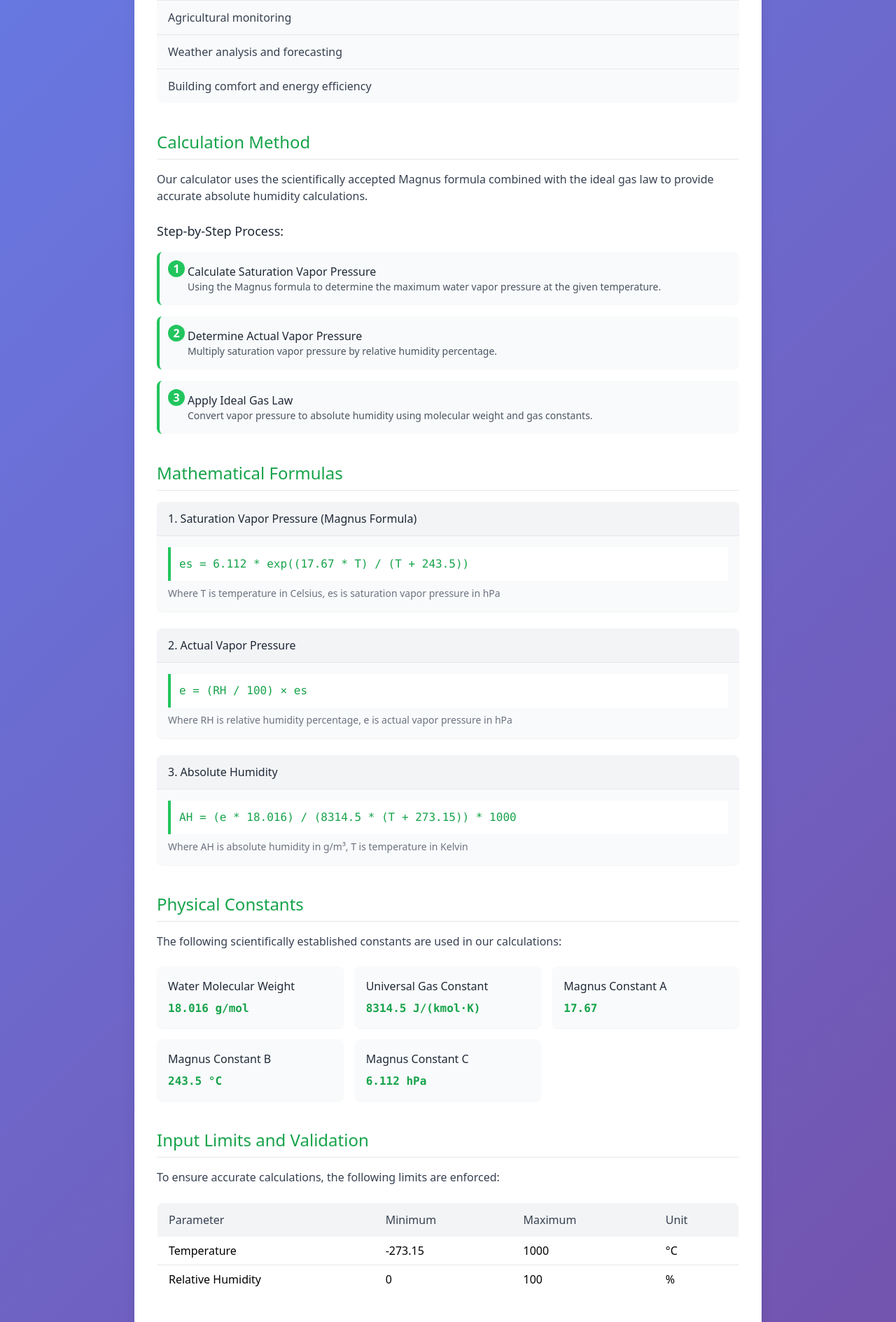
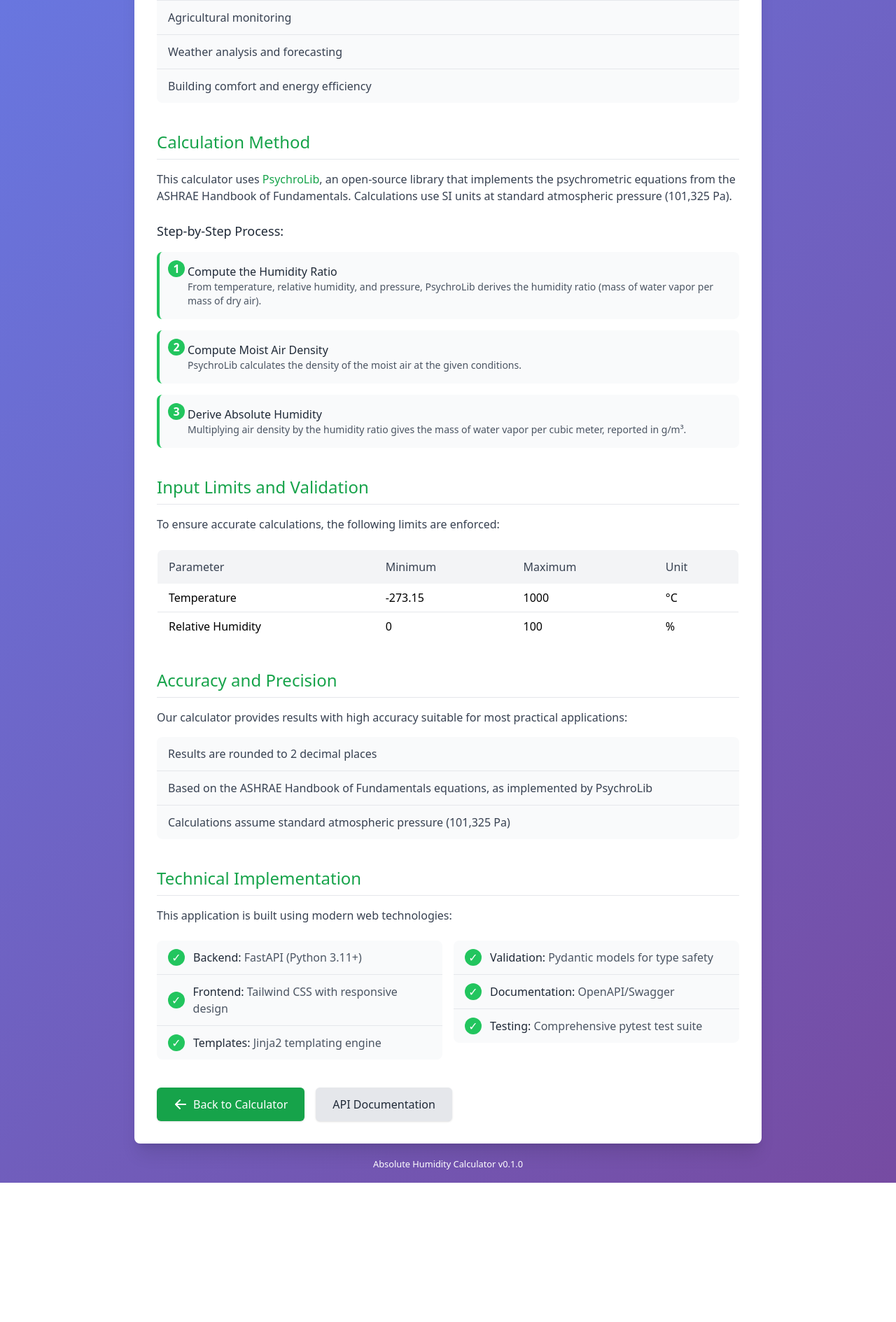
Before and after one commit to jvacek/humiapi, a Python web app: template templates/about.html in a window 1280 px wide. Shown: the part 527-2416 px from the top of the page at 70% size. After the commit the page ends 2217 px from the top, so only its background shows below. Run offline with Jinja, Linux system fonts and the light colour scheme; the template is opened without the code that fills it, so the values that code supplies are empty; some libraries are stand-ins or nearby versions.

Commit message:
Say what you do instead of lying lol

```diff
--- a/templates/about.html
+++ b/templates/about.html
@@ -44,9 +44,14 @@ content %}
             Calculation Method
         </h2>
         <p class="text-gray-700 mb-4">
-            Our calculator uses the scientifically accepted Magnus formula
-            combined with the ideal gas law to provide accurate absolute
-            humidity calculations.
+            This calculator uses
+            <a
+                href="https://github.com/psychrometrics/psychrolib"
+                class="text-primary-600 hover:text-primary-800 font-medium"
+                >PsychroLib</a
+            >, an open-source library that implements the psychrometric
+            equations from the ASHRAE Handbook of Fundamentals. Calculations use
+            SI units at standard atmospheric pressure (101,325 Pa).
         </p>
 
         <h3 class="text-lg font-medium text-gray-800 mt-6 mb-4">
@@ -62,11 +67,12 @@ content %}
                     1
                 </div>
                 <div class="font-medium text-gray-800">
-                    Calculate Saturation Vapor Pressure
+                    Compute the Humidity Ratio
                 </div>
                 <p class="text-gray-600 text-sm">
-                    Using the Magnus formula to determine the maximum water
-                    vapor pressure at the given temperature.
+                    From temperature, relative humidity, and pressure, PsychroLib
+                    derives the humidity ratio (mass of water vapor per mass of
+                    dry air).
                 </p>
             </li>
             <li
@@ -78,11 +84,11 @@ content %}
                     2
                 </div>
                 <div class="font-medium text-gray-800">
-                    Determine Actual Vapor Pressure
+                    Compute Moist Air Density
                 </div>
                 <p class="text-gray-600 text-sm">
-                    Multiply saturation vapor pressure by relative humidity
-                    percentage.
+                    PsychroLib calculates the density of the moist air at the
+                    given conditions.
                 </p>
             </li>
             <li
@@ -93,137 +99,15 @@ content %}
                 >
                     3
                 </div>
-                <div class="font-medium text-gray-800">Apply Ideal Gas Law</div>
+                <div class="font-medium text-gray-800">
+                    Derive Absolute Humidity
+                </div>
                 <p class="text-gray-600 text-sm">
-                    Convert vapor pressure to absolute humidity using molecular
-                    weight and gas constants.
+                    Multiplying air density by the humidity ratio gives the mass
+                    of water vapor per cubic meter, reported in g/m³.
                 </p>
             </li>
         </ol>
-    </section>
-
-    <!-- Mathematical Formulas -->
-    <section>
-        <h2
-            class="text-xl md:text-2xl font-medium text-primary-600 border-b border-gray-200 pb-2 mb-4"
-        >
-            Mathematical Formulas
-        </h2>
-
-        <div class="bg-gray-50 rounded-lg overflow-hidden mb-6 shadow-sm">
-            <div class="bg-gray-100 px-4 py-3 border-b border-gray-200">
-                <h3 class="font-medium text-gray-800">
-                    1. Saturation Vapor Pressure (Magnus Formula)
-                </h3>
-            </div>
-            <div class="p-4">
-                <div
-                    class="bg-white p-3 border-l-4 border-primary-500 font-mono text-primary-600"
-                >
-                    {{ formulas.magnus | default("es = 6.112 * exp((17.67 * T) /
-                    (T + 243.5))") }}
-                </div>
-                <p class="text-sm text-gray-500 mt-2">
-                    Where T is temperature in Celsius, es is saturation vapor
-                    pressure in hPa
-                </p>
-            </div>
-        </div>
-
-        <div class="bg-gray-50 rounded-lg overflow-hidden mb-6 shadow-sm">
-            <div class="bg-gray-100 px-4 py-3 border-b border-gray-200">
-                <h3 class="font-medium text-gray-800">
-                    2. Actual Vapor Pressure
-                </h3>
-            </div>
-            <div class="p-4">
-                <div
-                    class="bg-white p-3 border-l-4 border-primary-500 font-mono text-primary-600"
-                >
-                    e = (RH / 100) × es
-                </div>
-                <p class="text-sm text-gray-500 mt-2">
-                    Where RH is relative humidity percentage, e is actual vapor
-                    pressure in hPa
-                </p>
-            </div>
-        </div>
-
-        <div class="bg-gray-50 rounded-lg overflow-hidden mb-6 shadow-sm">
-            <div class="bg-gray-100 px-4 py-3 border-b border-gray-200">
-                <h3 class="font-medium text-gray-800">3. Absolute Humidity</h3>
-            </div>
-            <div class="p-4">
-                <div
-                    class="bg-white p-3 border-l-4 border-primary-500 font-mono text-primary-600"
-                >
-                    {{ formulas.absolute_humidity | default("AH = (e * 18.016) /
-                    (8314.5 * (T + 273.15)) * 1000") }}
-                </div>
-                <p class="text-sm text-gray-500 mt-2">
-                    Where AH is absolute humidity in g/m³, T is temperature in
-                    Kelvin
-                </p>
-            </div>
-        </div>
-    </section>
-
-    <!-- Physical Constants -->
-    <section>
-        <h2
-            class="text-xl md:text-2xl font-medium text-primary-600 border-b border-gray-200 pb-2 mb-4"
-        >
-            Physical Constants
-        </h2>
-        <p class="text-gray-700 mb-6">
-            The following scientifically established constants are used in our
-            calculations:
-        </p>
-
-        <div class="grid grid-cols-1 md:grid-cols-2 lg:grid-cols-3 gap-4">
-            <div class="bg-gray-50 rounded-lg p-4 shadow-sm">
-                <h4 class="font-medium text-gray-800 mb-2">
-                    Water Molecular Weight
-                </h4>
-                <p class="font-mono text-primary-600 font-bold">
-                    {{ constants.water_molecular_weight | default("18.016") }}
-                    g/mol
-                </p>
-            </div>
-            <div class="bg-gray-50 rounded-lg p-4 shadow-sm">
-                <h4 class="font-medium text-gray-800 mb-2">
-                    Universal Gas Constant
-                </h4>
-                <p class="font-mono text-primary-600 font-bold">
-                    {{ constants.universal_gas_constant | default("8314.5") }}
-                    J/(kmol·K)
-                </p>
-            </div>
-            <div class="bg-gray-50 rounded-lg p-4 shadow-sm">
-                <h4 class="font-medium text-gray-800 mb-2">
-                    Magnus Constant A
-                </h4>
-                <p class="font-mono text-primary-600 font-bold">
-                    {{ constants.magnus_a | default("17.67") }}
-                </p>
-            </div>
-            <div class="bg-gray-50 rounded-lg p-4 shadow-sm">
-                <h4 class="font-medium text-gray-800 mb-2">
-                    Magnus Constant B
-                </h4>
-                <p class="font-mono text-primary-600 font-bold">
-                    {{ constants.magnus_b | default("243.5") }} °C
-                </p>
-            </div>
-            <div class="bg-gray-50 rounded-lg p-4 shadow-sm">
-                <h4 class="font-medium text-gray-800 mb-2">
-                    Magnus Constant C
-                </h4>
-                <p class="font-mono text-primary-600 font-bold">
-                    {{ constants.magnus_c | default("6.112") }} hPa
-                </p>
-            </div>
-        </div>
     </section>
 
     <!-- Input Limits and Validation -->
@@ -294,14 +178,11 @@ content %}
                 Results are rounded to 2 decimal places
             </li>
             <li class="px-4 py-3 text-gray-700">
-                Magnus formula accuracy: ±0.1% for temperatures between -40°C
-                and +50°C
+                Based on the ASHRAE Handbook of Fundamentals equations, as
+                implemented by PsychroLib
             </li>
             <li class="px-4 py-3 text-gray-700">
-                Overall calculation uncertainty: typically less than ±1%
-            </li>
-            <li class="px-4 py-3 text-gray-700">
-                Validated against NIST and meteorological standards
+                Calculations assume standard atmospheric pressure (101,325 Pa)
             </li>
         </ul>
     </section>
@@ -332,8 +213,7 @@ content %}
                                 >Backend:</span
                             >
                             <span class="text-gray-600">
-                                FastAPI with Python {{ app_version |
-                                default("0.1.0") }}</span
+                                FastAPI (Python 3.11+)</span
                             >
                         </div>
                     </li>
```
